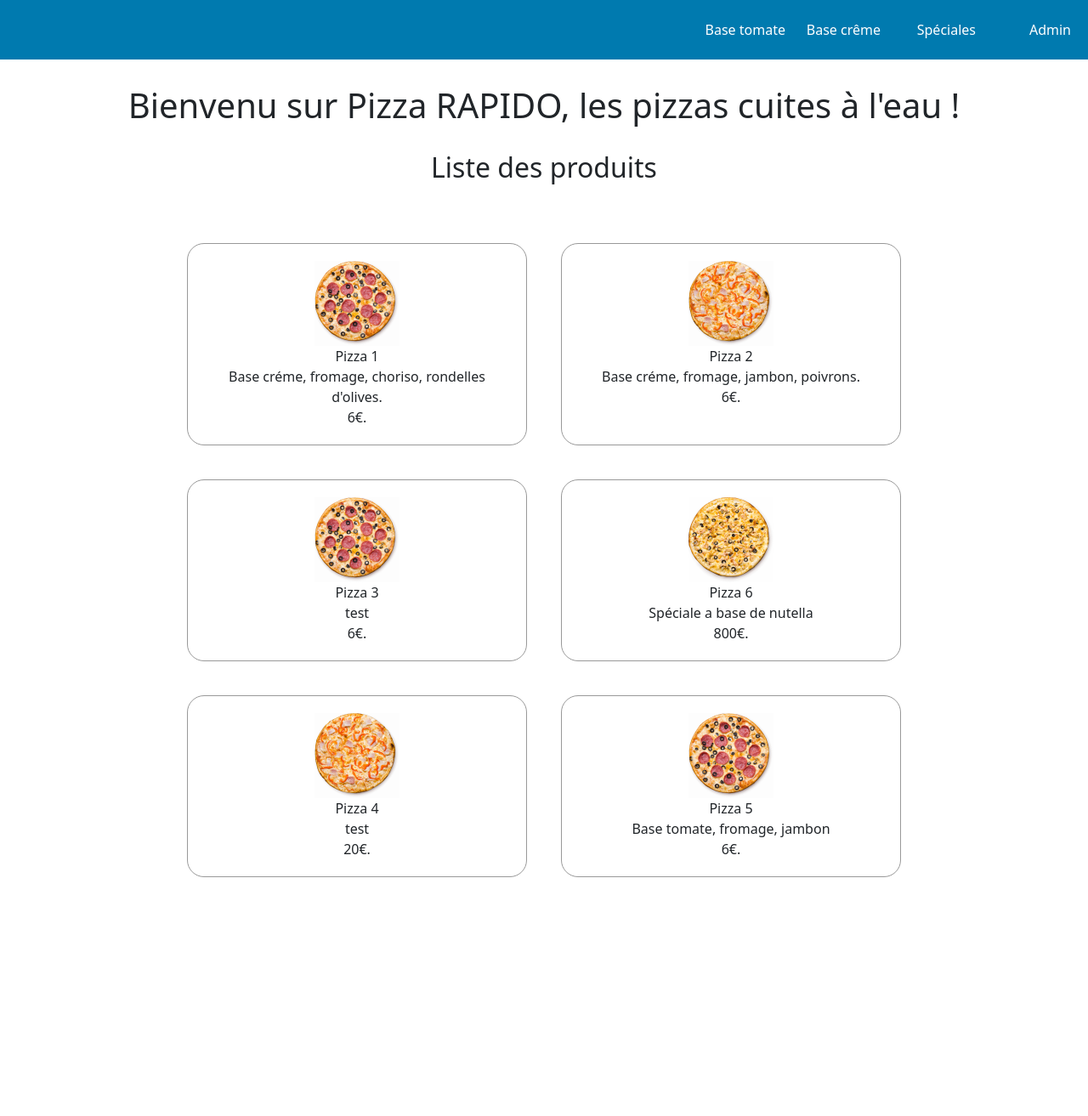
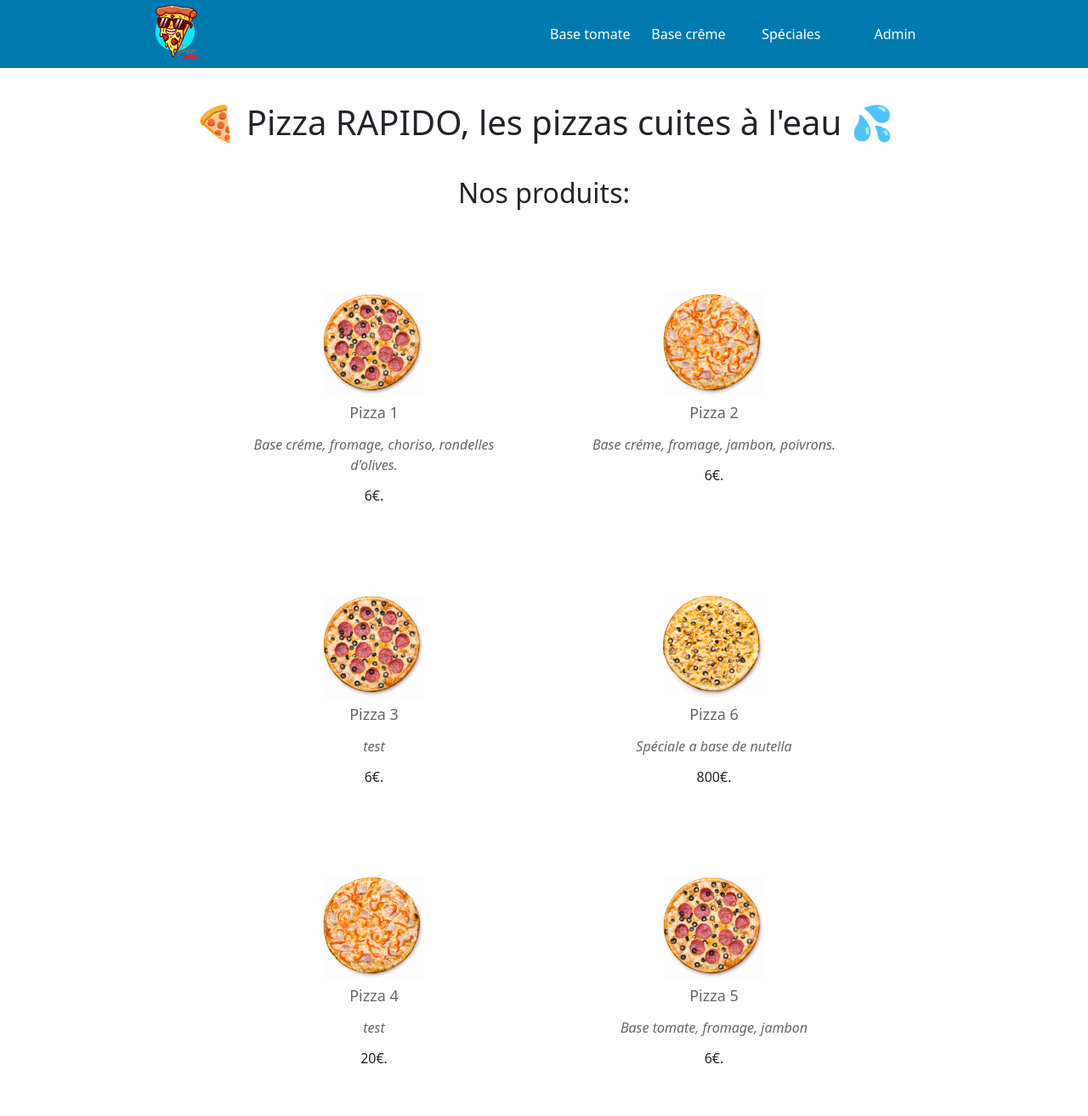
Before and after one commit to CedricBaude/pizza_rapido, a PHP site: page / in a window 1280 px wide. Shown: the whole page at 85% size. Before the commit the page ends 1032 px from the top, so only its background shows below. Run offline with PHP 8.4, Linux system fonts and the light colour scheme; data comes from the database, SQL or seed files in the repository.

Commit message:
maj add logo

```diff
--- a/css/style.css
+++ b/css/style.css
@@ -7,23 +7,22 @@ body {
 header {
     display: flex;
     flex-direction: row;
-    justify-content: flex-end;
+    justify-content: space-around;
     background-color: #007aaf;
-    height: 70px;
+    height: 80px;
 
 }
+
 header a {
     text-decoration: none;
     color: white;
 }
-h1, h2{
-    text-align: center;
-    margin: 0 20px;
 
+.logo {
+    height: 80px;
+    margin-top: 6px;
 }
-.titre_1{
-    margin: 30px 0;
-}
+
 .nav {
     display: flex;
     flex-direction: row;
@@ -50,10 +49,23 @@ ul {
 li {
     width: 30%;
     height: 100%;
-    line-height: 70px;
+    line-height: 80px;
     text-decoration: none;
     list-style-type: none;
     text-align: right;
+}
+
+h1,
+h2 {
+    text-align: center;
+    margin: 0 20px;
+
+}
+.titre_1 {
+    margin: 40px 0;
+}
+.titre_2 {
+
 }
 
 .connection {
@@ -150,21 +162,45 @@ p.errorMessage {
     color: black;
     border-radius: 3px;
 }
-.product_pizza{
+
+.product_pizza {
     display: flex;
     flex-direction: row;
     flex-wrap: wrap;
     justify-content: center;
     margin-top: 50px;
 }
+
 .card_pizza {
     height: auto;
-    width: 400px;
+    width: 360px;
     display: flex;
     flex-direction: column;
     margin: 20px;
     text-align: center;
-    border: rgb(153, 153, 153) solid 1px;
-    border-radius: 20px;
-    padding: 20px;
+    /*border: rgb(153, 153, 153) solid 1px;
+    border-radius: 20px;*/
+    padding: 30px 20px;
 }
+
+.picture_pizza img {
+    width: 120px;
+    height: 120px;
+}
+
+.name_pizza {
+    margin: 6px 0;
+    font-size: 18px;
+    font-weight: 500;
+    color: #666;
+}
+
+.desc_pizza {
+    margin: 6px 0;
+    color: #666;
+}
+
+.price_pizza {
+    margin: 6px 0;
+    font-weight: 500;
+}
--- a/index.php
+++ b/index.php
@@ -14,7 +14,7 @@
 
     <header>
         <div class="logo">
-
+            <img src="img/pizza_rapido_logo_50.png" alt="">
         </div>
         <div class="nav">
             <nav>
@@ -29,7 +29,7 @@
 
         </div>
     </header>
-    <h1 class="titre_1">Bienvenu sur Pizza RAPIDO, les pizzas cuites à l'eau !</h1>
+    <h1 class="titre_1"> 🍕 Pizza RAPIDO, les pizzas cuites à l'eau 💦</h1>
 
 
 
@@ -56,7 +56,7 @@
 
 
 
-    <h2 class="titre_2">Liste des produits</h2>
+    <h2 class="titre_2">Nos produits:</h2>
 
     <div class="container product_pizza">
 
@@ -65,13 +65,13 @@
         ?>
             <div class="card_pizza">
                 <div class="picture_pizza">
-                    <img src="<?php echo $produit['img_pizza']; ?>" alt="" width="100" height="100">
+                    <img src="<?php echo $produit['img_pizza']; ?>" alt="" >
                 </div>
                 <div class="name_pizza">
                     <?= $produit['name_pizza'] ?>
                 </div>
                 <div class="desc_pizza">
-                    <?= $produit['description_pizza'] ?>
+                    <i><?= $produit['description_pizza'] ?></i>
                 </div>
                 <div class="price_pizza">
                     <?= $produit['price_pizza'] ?>€.
```
Also changed, not shown: img/pizza_rapido_logo.png (added), img/pizza_rapido_logo_50.png (added), img/pizza_rapido_logo_60.png (added).
